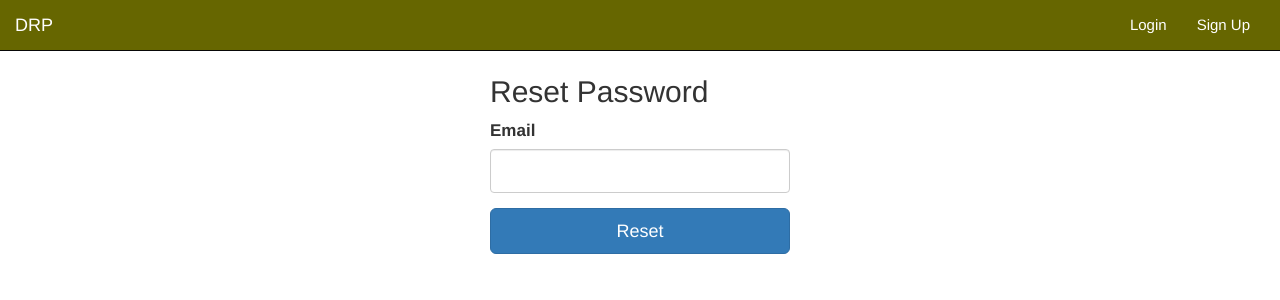
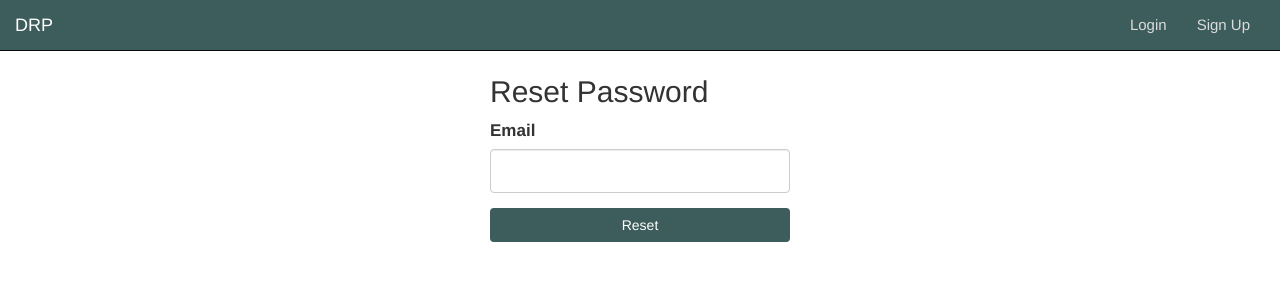
Before and after one commit to Mkoijn/dublin-route-planner, a Flask app: page /reset_password in a window 1280 px wide. Shown: the top 300 px of the page. Run offline with Flask 2, Linux system fonts and the light colour scheme; some libraries are stand-ins or nearby versions.

Commit message:
navbar, error fixes

```diff
--- a/static/css/navbar.css
+++ b/static/css/navbar.css
@@ -1,11 +1,10 @@
 .navbar-inverse{
   font-family: "Helvetica";
-  color: #FBFCFC !important;
-  background-color: #666600;
+  background-color: #3d5c5c !important;
 }
 .navbar-inverse .navbar-brand {
-    color: white;
+    color: #DCDCDC;
 }
 .navbar-inverse .navbar-nav > li > a {
-    color: white;
+    color: #DCDCDC;
 }
--- a/templates/addresses.html
+++ b/templates/addresses.html
@@ -6,7 +6,7 @@
                           onClick="this.setSelectionRange(0, this.value.length);") }}
   {% if current_user.is_authenticated %}
 
-  <button id="my_butts" class="btn btn-md btn-success pull-left" id="save" type="submit" name="action" value="Save & Go" style="margin-left:1px">Go</button>
+  <button id="my_butts" class="btn btn-md btn-info pull-left" id="save" type="submit" name="action" value="Save & Go" style="margin-left:1px">Go</button>
   <button class="btn btn-md btn-info pull-right" id="tableButton" type="button" style="margin-right:1px">History&nbsp;&nbsp;<span class="caret"></span></button>
   <br>
   <div id="tableDiv" style="display:none">
@@ -32,7 +32,7 @@
   </div>
   {% else %}
   <div id="my_button">
-    <button class="btn btn-md btn-success pull-right" type="submit" name="action" value="Let's Go" style="margin-right:1px">Let's Go</button>
+    <button class="btn btn-md btn-info pull-right" type="submit" name="action" value="Let's Go" style="margin-right:1px">Let's Go</button>
   </div>
   {% endif %}
 </form>
--- a/templates/errors/403.html
+++ b/templates/errors/403.html
@@ -5,6 +5,7 @@
   {% else %}
     {% include 'navbar_logged_out.html' %}
 {% endif %}
+<link rel="stylesheet" href="{{url_for('static', filename='css/navbar.css')}}">
 {% block content %}
   <div class="text-center" style="margin-top:100px;">
     <h1>Permission denied</h1>
--- a/templates/errors/404.html
+++ b/templates/errors/404.html
@@ -6,8 +6,9 @@
     {% include 'navbar_logged_out.html' %}
 {% endif %}
 {% block content %}
+<link rel="stylesheet" href="{{url_for('static', filename='css/navbar.css')}}">
   <div class="text-center" style="margin-top:100px;">
-    <h1>Check that the correct address was entered</h1>
-    <p>That page does not exist (404)<p>
+    <h1>Page does not exist</h1>
+    <p>Check the address (404)<p>
   </div>
 {% endblock content %}
--- a/templates/errors/500.html
+++ b/templates/errors/500.html
@@ -5,6 +5,7 @@
   {% else %}
     {% include 'navbar_logged_out.html' %}
 {% endif %}
+<link rel="stylesheet" href="{{url_for('static', filename='css/navbar.css')}}">
 {% block content %}
   <div class="text-center" style="margin-top:100px;">
     <h1>Something went wrong</h1>
--- a/templates/login.html
+++ b/templates/login.html
@@ -29,7 +29,7 @@ Dublin Route Planner
         {{ wtf.form_field(form.username) }}
         {{ wtf.form_field(form.password) }}
         {{ wtf.form_field(form.remember) }}
-        <button class="btn btn-lg btn-primary btn-block" type="submit">Log In</button>
+        <button class="btn btn-md btn-block" style="background-color:#3d5c5c !important; color:white;" type="submit">Log In</button>
         <br><small class="text-muted ml-2"><a href="{{ url_for('reset_request') }}">Forgot Password?</a></small>
       </form>
     </div>
--- a/templates/reset_request.html
+++ b/templates/reset_request.html
@@ -19,7 +19,7 @@ Dublin Route Planner
         <h2 class="form-signin-heading">Reset Password</h2>
         {{ form.hidden_tag() }}
         {{ wtf.form_field(form.email) }}
-        <button class="btn btn-lg btn-primary btn-block" type="submit">Reset</button>
+        <button class="btn btn-md btn-block" style="background-color:#3d5c5c !important; color:white;" type="submit">Reset</button>
       </form>
     </div>
 {% endblock %}
--- a/templates/reset_token.html
+++ b/templates/reset_token.html
@@ -20,7 +20,7 @@ Dublin Route Planner
         {{ form.hidden_tag() }}
         {{ wtf.form_field(form.password) }}
         {{ wtf.form_field(form.confirm_password) }}
-        <button class="btn btn-lg btn-primary btn-block" type="submit">Reset</button>
+        <button class="btn btn-md btn-block" style="background-color:#3d5c5c !important; color:white;" type="submit">Reset</button>
       </form>
     </div>
 {% endblock %}
--- a/templates/signup.html
+++ b/templates/signup.html
@@ -31,7 +31,7 @@ Dublin Route Planner
     {{ wtf.form_field(form.email) }}
     {{ wtf.form_field(form.password) }}
     {{ wtf.form_field(form.confirm_password) }}
-    <button class="btn btn-lg btn-primary btn-block" type="submit">Sign Up</button>
+    <button class="btn btn-md btn-block" style="background-color:#3d5c5c !important; color:white;" type="submit">Sign Up</button>
     <br><h4 class="form-signin-heading">For LEAP Balance (optional)</h4>
     {{ wtf.form_field(form.leap_user) }}
     {{ wtf.form_field(form.leap_pass) }}
```
Also changed, not shown: static/css/buttons.css (+0 -13 lines).
